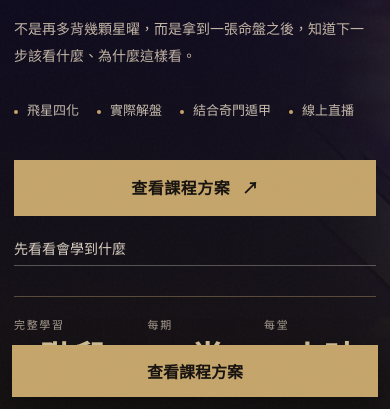
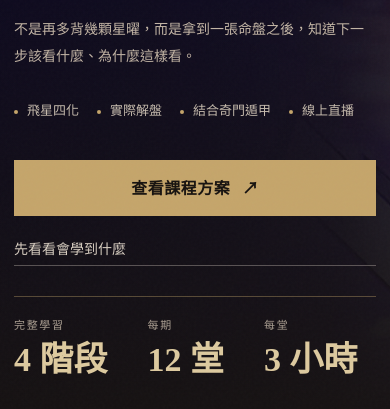
Before and after one commit to aiagent3000-alt/ziwei, a plain HTML site: page v2/index.html in a window 390 px wide. Shown: the part 435-844 px from the top of the page. Drawn offline with nearby package versions, Linux system fonts and the light colour scheme.

Commit message:
v2：拿掉手機固定CTA、換分享預覽圖

```diff
--- a/v2/index.html
+++ b/v2/index.html
@@ -6,7 +6,9 @@
 <title>北派紫微斗數實戰班｜紫微方程式</title>
 <meta name="description" content="學習真正的北派紫微斗數，實際解盤、精準論命。">
 <meta property="og:title" content="北派紫微斗數實戰班｜紫微方程式">
-<meta property="og:image" content="https://aiagent3000-alt.github.io/ziwei/assets/hero-bg.jpg">
+<meta property="og:image" content="https://aiagent3000-alt.github.io/ziwei/assets/about.jpg">
+<meta property="og:description" content="學習真正的北派紫微斗數，實際解盤、精準論命。">
+<meta property="og:type" content="website">
 <meta name="theme-color" content="#171310">
 <link rel="icon" href="https://aiagent3000-alt.github.io/ziwei/assets/favicon.png" type="image/png">
 <link rel="preconnect" href="https://fonts.googleapis.com">
@@ -247,7 +249,6 @@ details p{padding:0 46px 24px 0;margin:0;color:var(--muted);font-size:14px}
 .footer p{margin:0 0 8px}
 .footer .fine{font-size:10px;color:#5d534b}
 
-.mobile-cta{display:none}
 @media(max-width:980px){
   .topnav{display:none}.hero .shell{grid-template-columns:1fr;gap:30px}.hero-side{border-left:0;border-top:1px solid rgba(197,165,107,.38);padding:18px 0 0;display:flex;gap:40px}.hero-side div+div{margin:0;padding:0;border:0}
   .intro .shell,.learn-layout,.stage-layout,.about-grid,.faq-layout{grid-template-columns:1fr;gap:46px}.learn-intro,.stage-aside,.faq-aside{position:static}
@@ -272,8 +273,6 @@ details p{padding:0 46px 24px 0;margin:0;color:var(--muted);font-size:14px}
   .bonus-item{border-right:0;border-bottom:1px solid var(--line)}.bonus-item:last-child{border-bottom:0}
   .review-grid{gap:0}
   .top-cta{display:none}
-  .mobile-cta{display:block;position:fixed;left:12px;right:12px;bottom:12px;z-index:50}.mobile-cta a{display:flex;align-items:center;justify-content:center;min-height:52px;background:var(--gold);color:#171310;font-weight:900;box-shadow:0 12px 35px rgba(0,0,0,.35)}
-  body{padding-bottom:72px}
 }
 </style>
 </head>
@@ -500,7 +499,6 @@ details p{padding:0 46px 24px 0;margin:0;color:var(--muted);font-size:14px}
   </div>
 </footer>
 
-<div class="mobile-cta"><a href="#pricing">查看課程方案</a></div>
 
 <script>
   const io = new IntersectionObserver(entries => {
```
